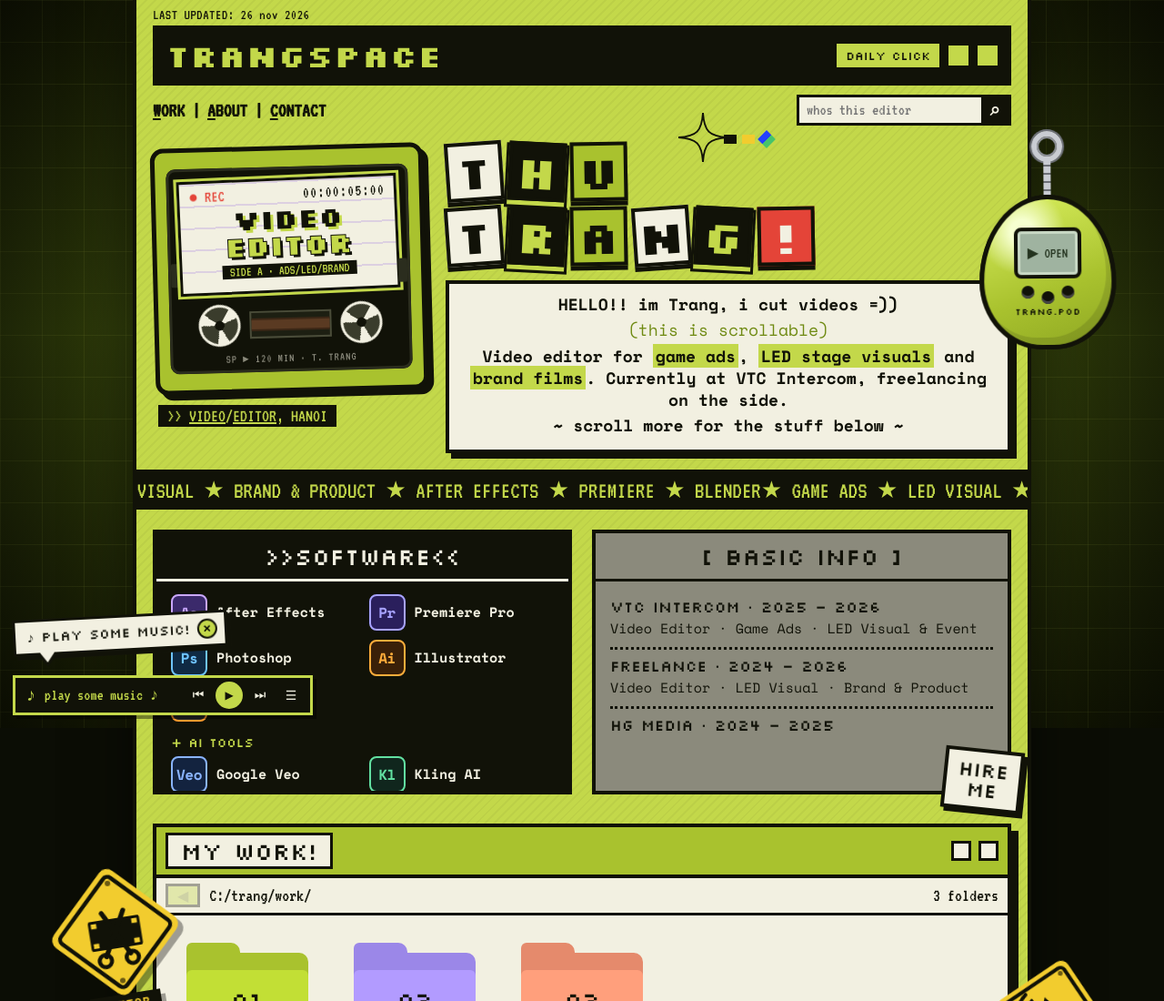
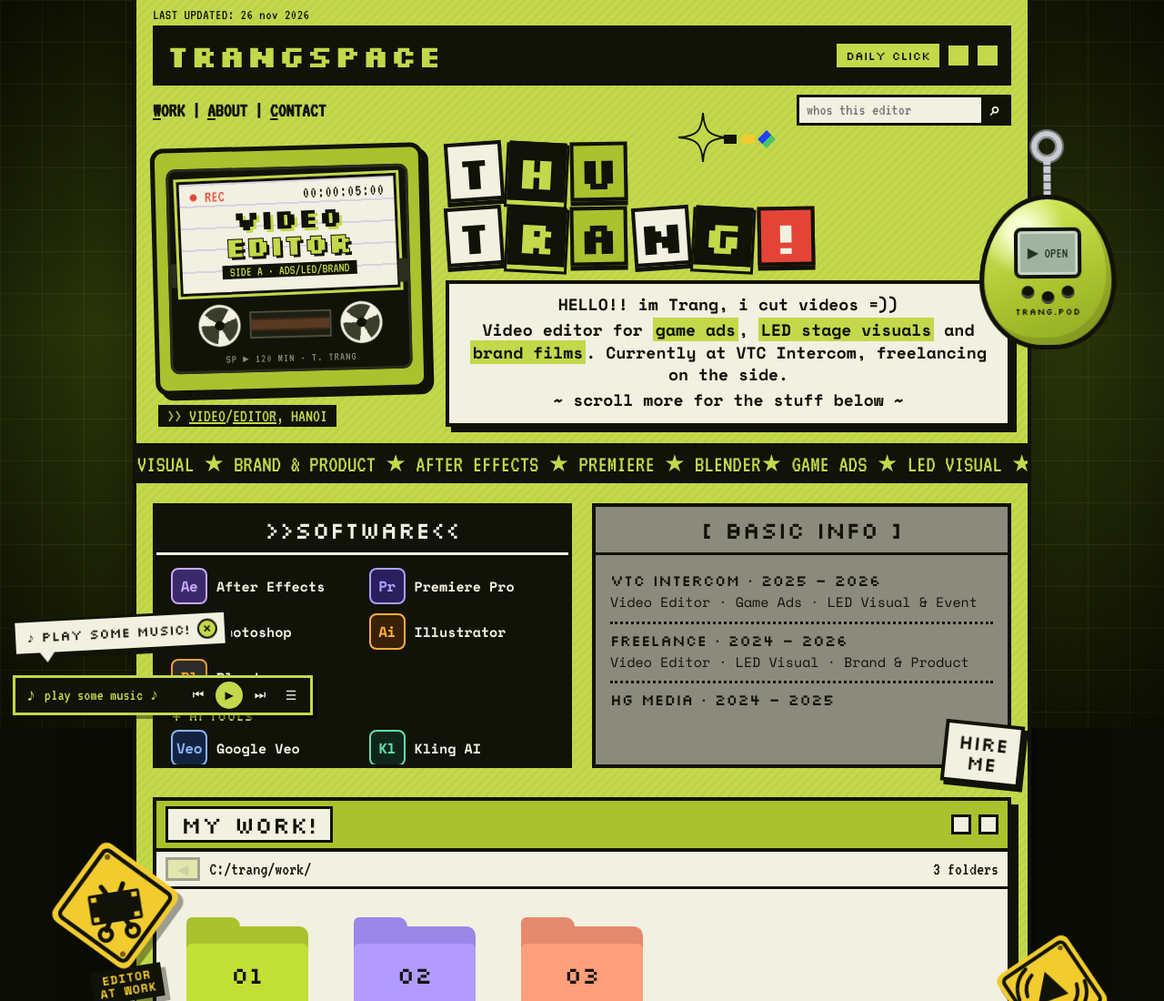
Before and after one commit to Troytrang/wp, a plain HTML site: page zine/index.html in a window 1280 px wide. Shown: the top 1100 px of the page at 91% size. Drawn offline with nearby package versions, Linux system fonts and the light colour scheme; no server answers.

Commit message:
TRANGSPACE intro: drop '(this is scrollable)'
Co-Authored-By: Claude Opus 5.5 <noreply@anthropic.com>
Claude-Session: https://claude.ai/code/session_01NmR6uK76PFpRe4fKHH3cva

```diff
--- a/zine/index.html
+++ b/zine/index.html
@@ -59,7 +59,6 @@
       <h1 class="keys" aria-label="Thu Trang"><span class="w1"><i>T</i><i>H</i><i>U</i></span><span class="w2"><i>T</i><i>R</i><i>A</i><i>N</i><i>G</i><i class="bang">!</i></span></h1>
       <div class="scrollbox paper" tabindex="0">
         <p>HELLO!! im Trang, i cut videos =))</p>
-        <p class="hint">(this is scrollable)</p>
         <p>Video editor for <mark>game ads</mark>, <mark>LED stage visuals</mark> and <mark>brand films</mark>. Currently at VTC Intercom, freelancing on the side.</p>
         <p>~ scroll more for the stuff below ~</p>
       </div>
```
